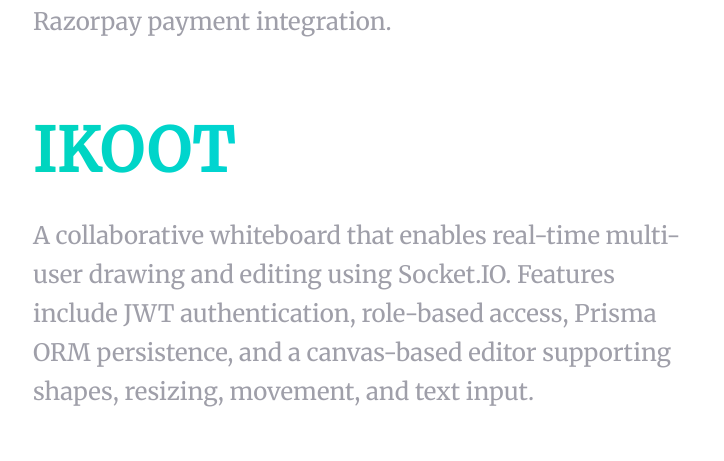
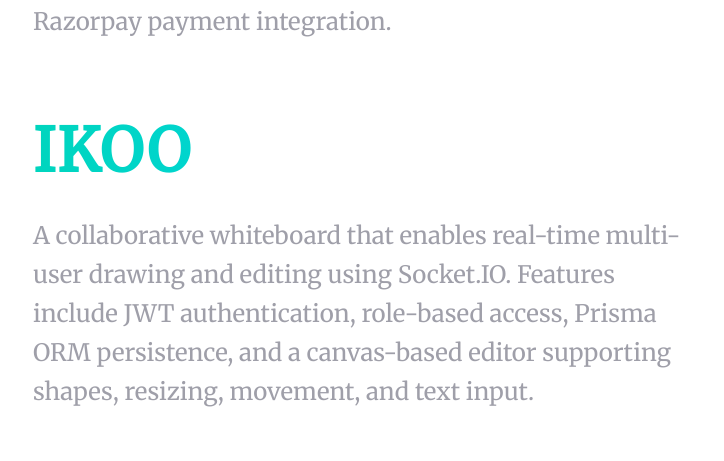
Before and after one commit to Rajan-001/portfolio, a Next.js app: page / in a window 1280 px wide. Shown: the part 2772-3233 px from the top of the page, without its empty margins (39-763 px from the left). Built offline with nearby package versions, Linux system fonts and the light colour scheme.

Commit message:
updated_frontend

```diff
--- a/src/app/data/project.ts
+++ b/src/app/data/project.ts
@@ -25,7 +25,7 @@
   },
   {
     id: 4,
-    name: "Ikoot",
+    name: "Ikoo",
     image: "/images/ikoo.png",
     link: "https://ikoo9.netlify.app/",
     description:
@@ -40,7 +40,7 @@
       "The Delassus Group website presents a vibrant digital world for a leading Moroccan grower. It beautifully showcases their core products: snacking tomatoes, citrus, grapes, avocados, and flowers—all produced across 3,000 hectares and exported globally.",
   },
     {
-    id: 5,
+    id: 6,
     name: "Giulia Gartner",
     image: "/images/giulia.png",
     link: "https://forner.pages.dev/",
--- a/src/app/data/work.ts
+++ b/src/app/data/work.ts
@@ -2,6 +2,7 @@
   {
     id: 1,
     project_name: "Comment.Io",
+     link: "https://comment-io.vercel.app/",
     project_description:
       "A YouTube Comment Analyzer that classifies comments into positive, negative, and suggestion categories. Built with Next.js, Express.js, Node.js, Prisma ORM, and PostgreSQL. Features include Redis-based rate limiting, Razorpay payment integration, and scalable secure architecture.",
     images: "/images/comment.png",
@@ -9,6 +10,7 @@
   {
     id: 2,
     project_name: "Myora Hotel Booking",
+    link: "https://moyra-hotel.vercel.app/",
     project_description:
       "A hotel booking platform with secure authentication and a conflict-free booking system. Built using Next.js, Node.js, Express.js, and Framer Motion. Features include JWT-based login, prevention of double bookings, and smooth interactive UI.",
     images: "/images/myora-hotel.png",
@@ -16,13 +18,15 @@
   {
     id: 3,
     project_name: "NimbuPani",
+     link: "https://nimbupani.vercel.app/",
     project_description:
       "A cold drink booking platform with interactive UI and secure transactions. Developed with Next.js, Node.js, Express.js, and Framer Motion. Includes JWT authentication, Prisma ORM for database handling, and Razorpay payment integration.",
     images: "/images/nimbupani.png",
   },
   {
     id: 4,
-    project_name: "Ikoot",
+    project_name: "Ikoo",
+     link: "https://ikoo9.netlify.app/",
     project_description:
       "A collaborative whiteboard that enables real-time multi-user drawing and editing using Socket.IO. Features include JWT authentication, role-based access, Prisma ORM persistence, and a canvas-based editor supporting shapes, resizing, movement, and text input.",
     images: "/images/ikoo.png",
@@ -30,11 +34,13 @@
   {
     id: 5,
     project_name: "Delassuss",
+     link: "https://delassuss.vercel.app/",
     project_description: "The Delassus Group website presents a vibrant digital world for a leading Moroccan grower. It beautifully showcases their core products: snacking tomatoes, citrus, grapes, avocados, and flowers—all produced across 3,000 hectares and exported globally.",
     images: "/images/delassus.png",
   }, {
     id: 6,
     project_name: "Giulia Gartner",
+    link: "https://forner.pages.dev/",
     project_description:  "Giulia Gartner portfolio website—a dark-mode, minimalistic experience showcasing her work as an outdoor, travel, and commercial photographer and filmmaker from the Dolomites in northern Italy",
     images: "/images/giulia.png",
   },
--- a/src/component/Projects.tsx
+++ b/src/component/Projects.tsx
@@ -12,11 +12,13 @@
     <div className='relative '>
         <div className='text-teal-400 md:text-3xl mx-6 absolute  left-12 text-2xl'>My Projects</div>
     </div>
+
     <div className=' w-[calc(100dvw-200px)]  mx-18 mt-24'>
      {
         [...works].map((name,i)=>{
             return(
-              <div key={i} className="group mt-20 relative cursor-pointer">
+            <a key={i} href={name.link}>
+              <div key={i}  className="group mt-20 relative cursor-pointer">
   {/* Project Name */}
   <div className="w-auto relative z-10">
     <h3 className="xl:text-6xl text-3xl font-extrabold uppercase bg-gradient-to-r from-teal-400 via-cyan-400 to-blue-500 bg-clip-text text-transparent tracking-wide transition-all duration-500 group-hover:scale-110 group-hover:drop-shadow-[0_0_25px_rgba(45,212,191,0.7)]">
@@ -41,8 +43,8 @@
       className="rounded-2xl shadow-2xl group-hover:scale-105 transition-transform duration-700"
     />
   </div>
-</div>
-
+              </div>
+             </a>
 
 
             )
```
